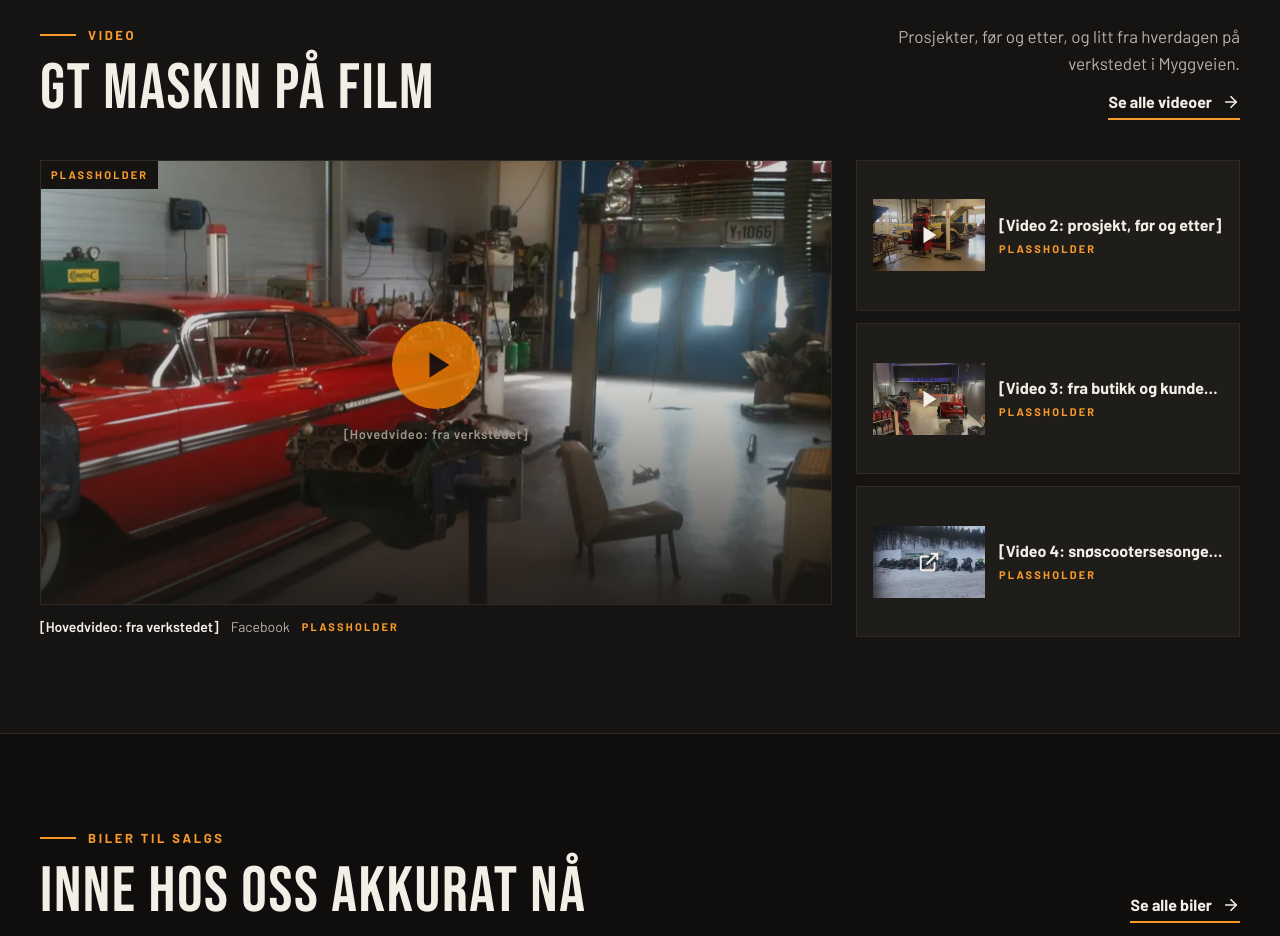
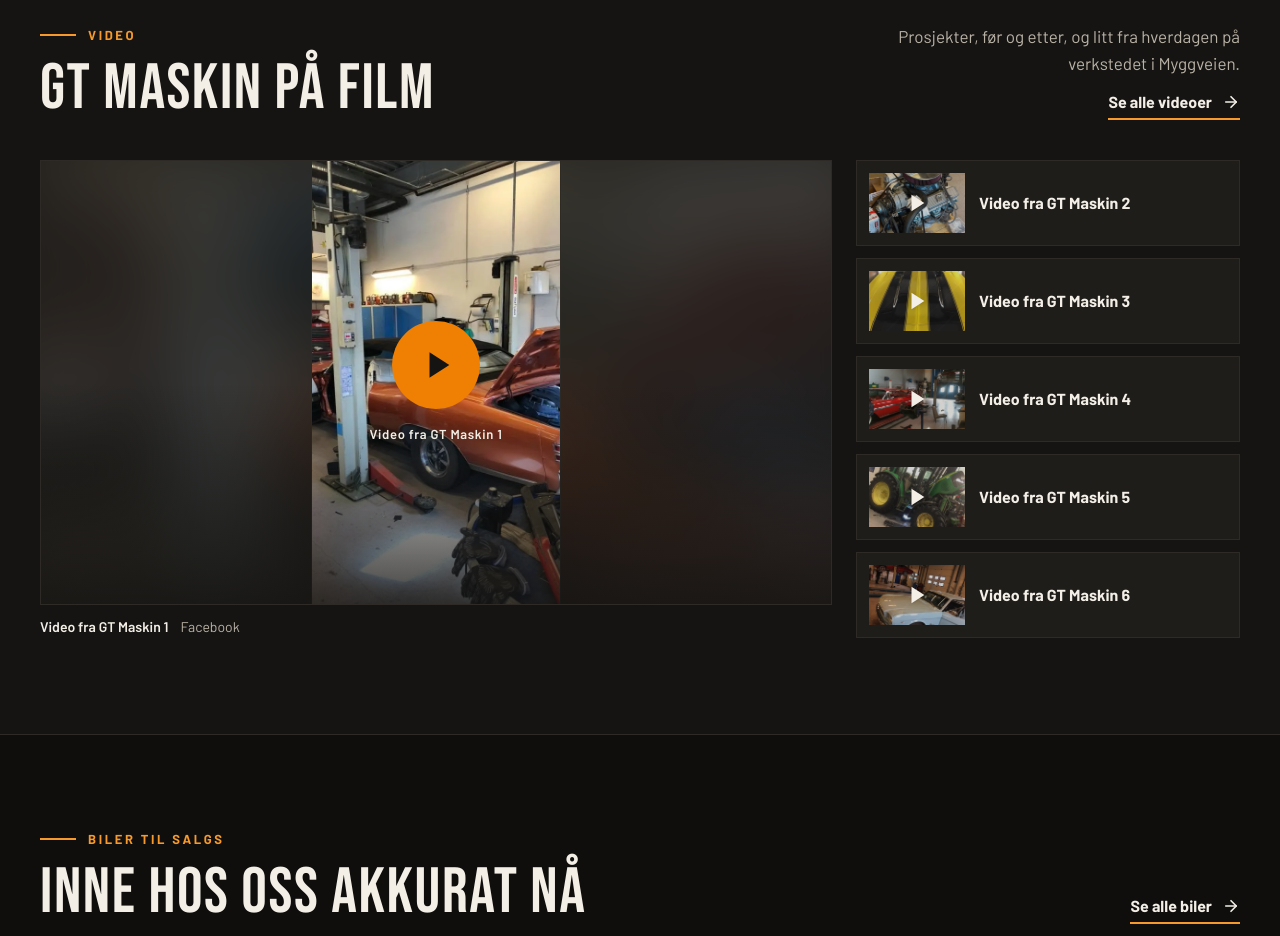
Before and after one commit to kimhagerup-arch/gt-maskin-demo, a React (Vite) app: page / in a window 1280 px wide. Shown: the part 3640-4576 px from the top of the page. Built offline with nearby package versions, Linux system fonts and the light colour scheme.

Commit message:
Ekte videoer fra Facebook

```diff
--- a/src/components/VideoPlayer.jsx
+++ b/src/components/VideoPlayer.jsx
@@ -1,4 +1,5 @@
 import { useState } from "react";
+import { getChannel } from "../data/channels";
 import { videoSection } from "../data/siteContent";
 import { useReducedMotion } from "../hooks/useReducedMotion";
 import { cx } from "../lib/format";
@@ -9,6 +10,25 @@
 
 const FACEBOOK_PLUGIN = "https://www.facebook.com/plugins/video.php";
 const YOUTUBE_EMBED = "https://www.youtube-nocookie.com/embed";
+const FACEBOOK_REEL = /^https?:\/\/(?:www\.)?facebook\.com\/reel\/(\d+)/;
+
+/** Sidens Facebook-handle, lest fra kanaldataene (facebook.com/<handle>). */
+function facebookHandle() {
+  const url = getChannel("facebook")?.url;
+  if (!url) return null;
+  return new URL(url).pathname.split("/").filter(Boolean)[0] || null;
+}
+
+/**
+ * Reel-lenker (facebook.com/reel/<id>) spiller ikke i video-pluginen. Samme video
+ * ligger på facebook.com/<side>/videos/<id>/, som pluginen godtar. Andre lenker beholdes.
+ */
+export function facebookEmbedHref(src) {
+  const match = FACEBOOK_REEL.exec(src);
+  const handle = facebookHandle();
+  if (!match || !handle) return src;
+  return `https://www.facebook.com/${handle}/videos/${match[1]}/`;
+}
 
 /** Bygger embed-URL for kilder som kan bygges inn. Snapchat kan ikke og gir null. */
 export function embedUrl(video, autoplay) {
@@ -19,7 +39,7 @@
   }
   if (video.source === "facebook") {
     const params = new URLSearchParams({
-      href: video.src,
+      href: facebookEmbedHref(video.src),
       show_text: "false",
       autoplay: auto ? "true" : "false",
     });
@@ -32,8 +52,13 @@
  * Én videospiller. Posteren er alltid et lokalt bilde, og ingenting eksternt
  * lastes før brukeren trykker play. Da monteres iframe (YouTube, Facebook)
  * eller <video> (mp4). Snapchat kan ikke bygges inn og lenker ut.
- * Rammen er alltid 16:9 så siden ikke flytter seg; stående video (9:16)
- * sentreres inne i rammen.
+ *
+ * Rammen har fast forhold så siden ikke flytter seg når video monteres:
+ * - liggende video: 16:9.
+ * - stående video (9:16) i stor spiller: 4:5 på mobil, 16:9 fra md. Posteren
+ *   fyller rammen uskarpt bak, og selve videoen står skarp i en 9:16-kolonne
+ *   midt i rammen, både før og etter klikk.
+ * - stående video i kort og rutenett: rammen er 9:16.
  */
 export default function VideoPlayer({ video, sizes = "100vw", large = false, className }) {
   const reduced = useReducedMotion();
@@ -41,13 +66,20 @@
   const isSnapchat = video.source === "snapchat";
   const canPlay = Boolean(video.src) && !isSnapchat;
   const portrait = video.aspect === "9:16";
+  const stage = portrait && large;
+
+  const frameClass = cx(
+    "relative w-full overflow-hidden bg-brand-primary-soft",
+    stage ? "aspect-[4/5] md:aspect-video" : portrait ? "aspect-[9/16]" : "aspect-video",
+    className,
+  );
 
   if (playing && canPlay) {
     const autoplay = !reduced;
     if (video.source === "mp4") {
       const poster = getImage(video.poster);
       return (
-        <div className={cx("aspect-video w-full bg-black", className)}>
+        <div className={cx(frameClass, "bg-black")}>
           {/* biome-ignore lint/a11y/useMediaCaption: kundens videoer har ikke teksting ennå */}
           <video
             className="h-full w-full"
@@ -61,15 +93,18 @@
       );
     }
     return (
-      <div className={cx("flex aspect-video w-full justify-center bg-black", className)}>
+      <div className={cx(frameClass, "bg-black")}>
+        {stage && <Backdrop video={video} sizes={sizes} />}
+        <div className="relative flex h-full w-full justify-center">
           <iframe
-          className={cx("h-full", portrait ? "aspect-[9/16]" : "w-full")}
+            className={cx("h-full", stage ? "aspect-[9/16]" : "w-full")}
             src={embedUrl(video, autoplay)}
             title={video.title}
             allow="accelerometer; autoplay; clipboard-write; encrypted-media; gyroscope; picture-in-picture; web-share"
             allowFullScreen
             referrerPolicy="strict-origin-when-cross-origin"
           />
+        </div>
       </div>
     );
   }
@@ -102,23 +137,31 @@
     </>
   );
 
-  return (
-    <div
-      className={cx(
-        "relative aspect-video w-full overflow-hidden border border-brand-border-dark bg-brand-primary-soft",
-        className,
-      )}
-    >
-      {video.poster ? (
+  const poster = video.poster ? (
     <Picture
       src={video.poster}
       alt={video.posterAlt || ""}
-          sizes={sizes}
+      sizes={stage ? "40vw" : sizes}
       className="h-full w-full"
       imgClassName={cx("h-full w-full object-cover", video.placeholder && "opacity-80")}
     />
   ) : (
     <Placeholder label="[Videoposter]" className="h-full w-full" />
+  );
+
+  return (
+    <div className={cx(frameClass, "border border-brand-border-dark")}>
+      {stage ? (
+        <>
+          <Backdrop video={video} sizes={sizes} />
+          <div className="relative flex h-full w-full justify-center">
+            <div className="aspect-[9/16] h-full overflow-hidden border-x border-brand-border-dark">
+              {poster}
+            </div>
+          </div>
+        </>
+      ) : (
+        poster
       )}
       <div
         className="absolute inset-0 bg-gradient-to-t from-brand-primary/80 via-transparent to-transparent"
@@ -158,3 +201,20 @@
     </div>
   );
 }
+
+/** Uskarp, dempet utgave av posteren som fyller rammen bak en stående video. Kun lokalt bilde. */
+function Backdrop({ video, sizes }) {
+  if (!video.poster) return null;
+  return (
+    <div className="absolute inset-0 overflow-hidden" aria-hidden="true">
+      <Picture
+        src={video.poster}
+        alt=""
+        sizes={sizes}
+        className="h-full w-full"
+        imgClassName="h-full w-full scale-110 object-cover opacity-40 blur-2xl"
+      />
+      <div className="absolute inset-0 bg-brand-primary/40" />
+    </div>
+  );
+}
--- a/src/components/VideoSection.jsx
+++ b/src/components/VideoSection.jsx
@@ -8,7 +8,11 @@
 import VideoMeta from "./VideoMeta";
 import VideoPlayer from "./VideoPlayer";
 
-/** Forsidens videoseksjon: stor spiller og spilleliste. Spilleren byttes ved valg. */
+/**
+ * Forsidens videoseksjon: stor spiller og spilleliste. Spilleren byttes ved valg.
+ * Spillelistekortene er kompakte (60 px miniatyr) så fem kort fyller omtrent
+ * samme høyde som 16:9-spilleren på desktop.
+ */
 export default function VideoSection({ videos = [], id = "video" }) {
   const initial = videos.find((v) => v.featured) || videos[0];
   const [activeId, setActiveId] = useState(initial?.id);
@@ -66,15 +70,15 @@
                   key={video.id}
                   type="button"
                   onClick={() => setActiveId(video.id)}
-                  className="flex min-w-0 flex-1 items-center gap-3.5 overflow-hidden border border-brand-border-dark bg-brand-primary-light p-3 text-left transition-colors hover:border-brand-accent-light md:p-4"
+                  className="flex min-w-0 flex-1 items-center gap-3.5 overflow-hidden border border-brand-border-dark bg-brand-primary-light p-3 text-left transition-colors hover:border-brand-accent-light"
                 >
-                  <span className="relative h-[72px] w-[112px] shrink-0 overflow-hidden bg-brand-primary-soft bg-stripes-dark">
+                  <span className="relative h-[60px] w-24 shrink-0 overflow-hidden bg-brand-primary-soft bg-stripes-dark">
                     {thumb && (
                       <img
                         src={thumb.smallest}
                         alt=""
-                        width={112}
-                        height={72}
+                        width={96}
+                        height={60}
                         loading="lazy"
                         decoding="async"
                         className="h-full w-full object-cover opacity-80"
--- a/src/data/videos.js
+++ b/src/data/videos.js
@@ -1,96 +1,100 @@
-// Videoer. Ingen videolenker er mottatt fra kunden ennå, alle kort er plassholdere.
+// Videoer. Kilde: _kilder/INNHOLD-FRA-GJERMUND.md, seksjon «Videoer» (Facebook-reels, 19.10.2026).
 //
 // source:
 //   "youtube"   src = YouTube-ID. Monteres som youtube-nocookie.com/embed/<id> først ved klikk.
-//   "facebook"  src = full video-URL på facebook.com. Monteres via
+//   "facebook"  src = full video- eller reel-URL på facebook.com. Monteres via
 //               facebook.com/plugins/video.php?href=<url-kodet>&show_text=false først ved klikk.
+//               Reel-lenker (facebook.com/reel/<id>) spiller ikke i innbyggingen, så spilleren
+//               skriver dem om til facebook.com/<side>/videos/<id>/ (se embedUrl i VideoPlayer).
 //               aspect "9:16" for reels (stående), "16:9" ellers.
 //   "mp4"       src = "/video/fil.mp4", lastes med preload="none".
 //   "snapchat"  src = lenke til Snapchat. Kan ikke bygges inn: kortet viser poster og «Se på Snapchat».
 //
 // poster er alltid en lokal manifest-nøkkel. Ingen eksterne miniatyrer lastes før klikk.
-// title: fra kunden, eller kort tittel bygd av kundens egen innleggstekst.
-// duration og date kun når de er kjent, ellers null (skjules i komponenten).
-//
-// Eksempel på ekte oppføringer:
-// {
-//   id: "fb-2026-10-03-1",
-//   title: "Camaro-prosjektet, før og etter",
-//   source: "facebook",
-//   src: "https://www.facebook.com/GtMaskinas/videos/1234567890/",
-//   aspect: "9:16",
-//   poster: "/images/feed/camaro-for-etter",
-//   posterAlt: "Gul Camaro i verkstedet",
-//   duration: null,
-//   date: "2026-10-03",
-//   featured: true,
-//   placeholder: false,
-// }
-// {
-//   id: "yt-1",
-//   title: "Fra verkstedet",
-//   source: "youtube",
-//   src: "dQw4w9WgXcQ",
-//   aspect: "16:9",
-//   poster: "/images/verksted/verksted-impala-motorblokk",
-//   posterAlt: "Rød Impala i verkstedet",
-//   duration: "4:12",
-//   date: "2026-08-10",
-//   featured: false,
-//   placeholder: false,
-// }
+// Kunden har ikke sendt titler, beskrivelser, datoer eller varigheter. Tittelen er derfor
+// «Video fra GT Maskin» nummerert, og brukes bare der komponentene trenger tekst
+// (spilleliste, aria-label, iframe-title). duration og date er null og skjules.
+// Posterne er eksisterende bilder fra manifestet til kunden sender stillbilder fra hver video.
+
+const TITLE = "Video fra GT Maskin";
 
 export const videos = [
   {
-    id: "v1",
-    title: "[Hovedvideo: fra verkstedet]",
+    id: "fb-1",
+    title: `${TITLE} 1`,
     source: "facebook",
-    src: null,
-    aspect: "16:9",
+    src: "https://www.facebook.com/reel/896290050086392",
+    aspect: "9:16",
+    poster: "/images/verksted/verksted-cabriolet-kobber",
+    posterAlt: "Kobberfarget cabriolet på løftebukk",
+    duration: null,
+    date: null,
+    featured: true,
+    placeholder: false,
+  },
+  {
+    id: "fb-2",
+    title: `${TITLE} 2`,
+    source: "facebook",
+    src: "https://www.facebook.com/reel/1056360530550925",
+    aspect: "9:16",
+    poster: "/images/verksted/motor-v8-benk",
+    posterAlt: "Nyoverhalt V8-motor på pall",
+    duration: null,
+    date: null,
+    featured: false,
+    placeholder: false,
+  },
+  {
+    id: "fb-3",
+    title: `${TITLE} 3`,
+    source: "facebook",
+    src: "https://www.facebook.com/reel/1822698342075092",
+    aspect: "9:16",
+    poster: "/images/biler/camaro-gul-front",
+    posterAlt: "Gul Camaro SS sett forfra",
+    duration: null,
+    date: null,
+    featured: false,
+    placeholder: false,
+  },
+  {
+    id: "fb-4",
+    title: `${TITLE} 4`,
+    source: "facebook",
+    src: "https://www.facebook.com/reel/1804793080686764",
+    aspect: "9:16",
     poster: "/images/verksted/verksted-impala-motorblokk",
     posterAlt: "Rød Chevrolet Impala inne i verkstedet",
     duration: null,
     date: null,
-    featured: true,
-    placeholder: true,
+    featured: false,
+    placeholder: false,
   },
   {
-    id: "v2",
-    title: "[Video 2: prosjekt, før og etter]",
+    id: "fb-5",
+    title: `${TITLE} 5`,
     source: "facebook",
-    src: null,
+    src: "https://www.facebook.com/reel/1805982323722905",
     aspect: "9:16",
-    poster: "/images/verksted/verksted-belair-loftebukk",
-    posterAlt: "Gul Chevrolet Bel Air på løftebukk",
+    poster: "/images/verksted/verksted-traktor",
+    posterAlt: "Traktor inne i verkstedet",
     duration: null,
     date: null,
     featured: false,
-    placeholder: true,
+    placeholder: false,
   },
   {
-    id: "v3",
-    title: "[Video 3: fra butikk og kundemottak]",
-    source: "youtube",
-    src: null,
-    aspect: "16:9",
-    poster: "/images/butikk/kundemottak-bar-neon",
-    posterAlt: "Kundemottaket med bardisk og neonskilt",
+    id: "fb-6",
+    title: `${TITLE} 6`,
+    source: "facebook",
+    src: "https://www.facebook.com/reel/1528613745686828",
+    aspect: "9:16",
+    poster: "/images/verksted/verksted-mustang-loftebukk",
+    posterAlt: "Lyseblå Mustang foran løftebukk",
     duration: null,
     date: null,
     featured: false,
-    placeholder: true,
-  },
-  {
-    id: "v4",
-    title: "[Video 4: snøscootersesongen]",
-    source: "snapchat",
-    src: null,
-    aspect: "9:16",
-    poster: "/images/utleie/snoscootere-oppstilt",
-    posterAlt: "Snøscootere oppstilt i snøen",
-    duration: null,
-    date: null,
-    featured: false,
-    placeholder: true,
+    placeholder: false,
   },
 ];
--- a/src/pages/Video.jsx
+++ b/src/pages/Video.jsx
@@ -7,12 +7,15 @@
 import { seo, videoSection } from "../data/siteContent";
 import { videos } from "../data/videos";
 import { useSeoMeta } from "../hooks/useSeoMeta";
+import { cx } from "../lib/format";
 
 export default function Video() {
   useSeoMeta(seo.video);
   const t = videoSection.page;
   const featured = videos.find((v) => v.featured) || videos[0];
   const rest = videos.filter((v) => v.id !== featured?.id);
+  const portraitGrid = rest.length > 0 && rest.every((v) => v.aspect === "9:16");
+  const columns = portraitGrid ? 5 : 3;
 
   return (
     <>
@@ -40,12 +43,28 @@
         <section className="section-pad border-t border-brand-border-dark bg-brand-primary-dark text-brand-text-inverse">
           <div className="container-site flex flex-col gap-8 md:gap-10">
             <SectionHeader kicker={t.kicker} title={t.gridTitle} />
-            <ul className="grid grid-cols-1 gap-3 md:grid-cols-2 md:gap-6 lg:grid-cols-3">
+            <ul
+              className={cx(
+                "grid gap-3 md:gap-6",
+                portraitGrid
+                  ? "grid-cols-2 sm:grid-cols-3 lg:grid-cols-5"
+                  : "grid-cols-1 md:grid-cols-2 lg:grid-cols-3",
+              )}
+            >
               {rest.map((video, i) => (
-                <Reveal as="li" key={video.id} delay={(i % 3) * 60} className="flex flex-col gap-3">
+                <Reveal
+                  as="li"
+                  key={video.id}
+                  delay={(i % columns) * 60}
+                  className="flex flex-col gap-3"
+                >
                   <VideoPlayer
                     video={video}
-                    sizes="(min-width: 1024px) 384px, (min-width: 768px) 50vw, 100vw"
+                    sizes={
+                      portraitGrid
+                        ? "(min-width: 1280px) 230px, (min-width: 640px) 33vw, 50vw"
+                        : "(min-width: 1024px) 384px, (min-width: 768px) 50vw, 100vw"
+                    }
                   />
                   <VideoMeta video={video} />
                 </Reveal>
```
Also changed, not shown: _kilder/INNHOLD-FRA-GJERMUND.md (added, +16 -0 lines), 7 other files (tests, documents, lock files or other folders). Lines whose indentation alone changed are shown as unchanged.
